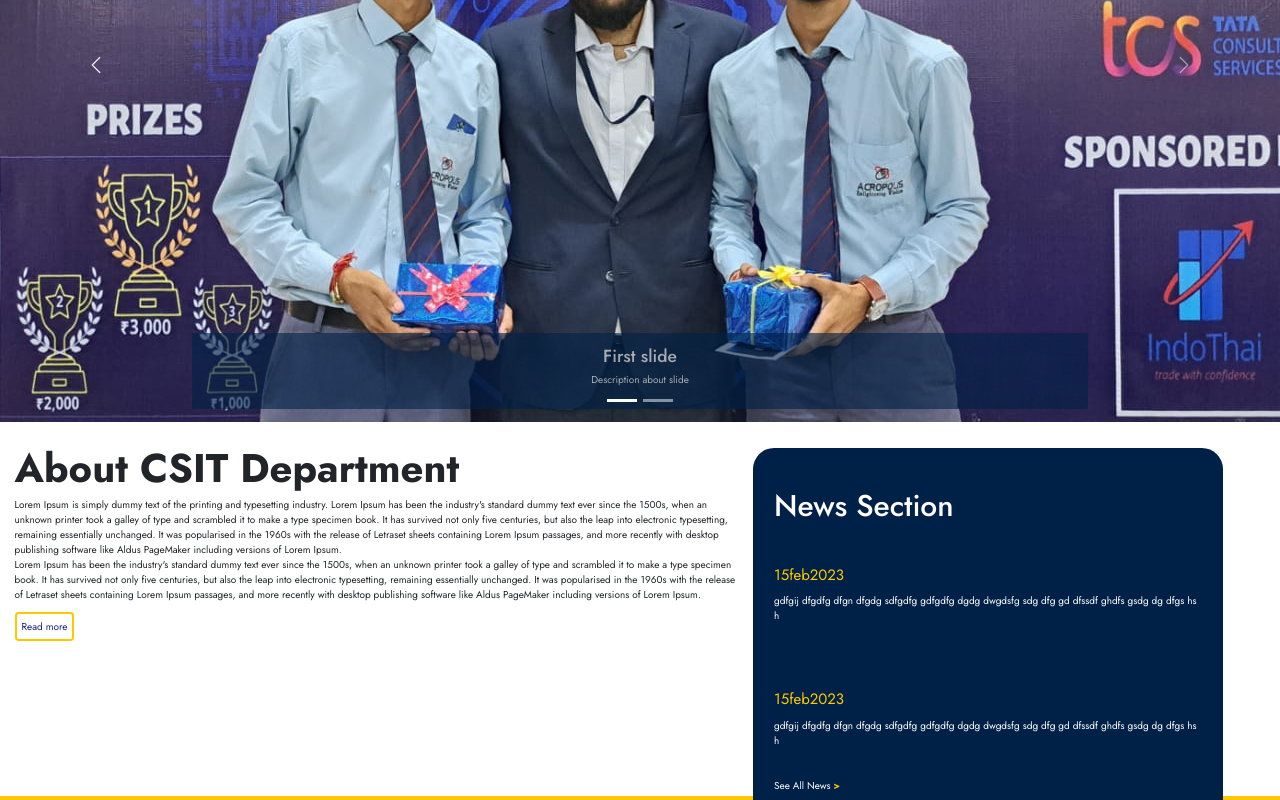
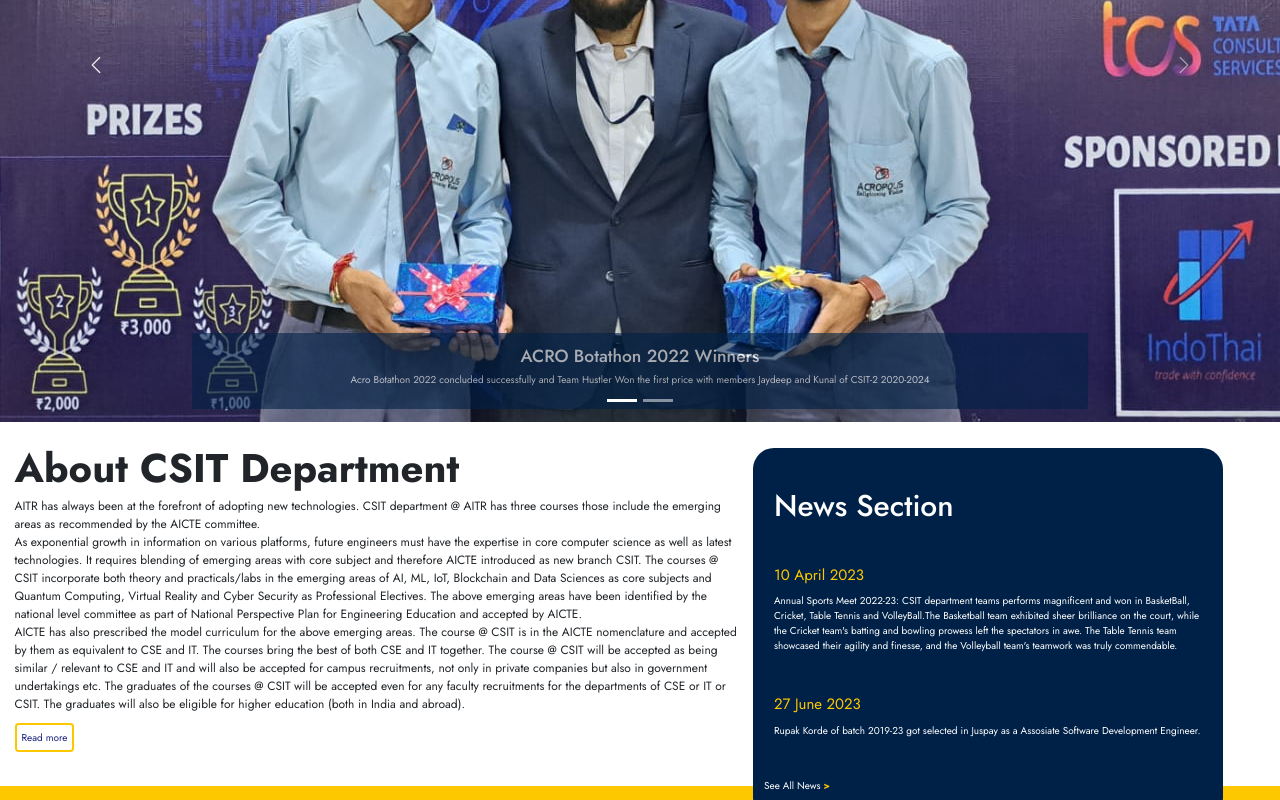
Before and after one commit to himanshu1075/CSIT_Attendance, a React (Create React App) app: page / in a window 1280 px wide. Both pictures are taken after a click on the button 622 px from the left and 1024 px from the top of the page. Shown: the part 624-1424 px from the top of the page. Built offline with nearby package versions, Linux system fonts and the light colour scheme.

Commit message:
handling responvie issues

```diff
--- a/src/Components/About.js
+++ b/src/Components/About.js
@@ -9,16 +9,13 @@ function About() {
             <Row style={{ margin: 7 }} id="home#section2">
                     <Col className="col-sm-7"  >
                         <h2 style={{fontSize:"40px"}}> <strong>About CSIT Department</strong></h2>
-                        <p>Lorem Ipsum is simply dummy text of the printing and typesetting industry. Lorem Ipsum has been the industry's standard dummy text ever since the 1500s, when an unknown printer took a galley of type and scrambled it to make a type specimen book.
+                        <p style={{fontSize:"12px"}}>AITR has always been at the forefront of adopting new technologies. CSIT department @ AITR has three courses those include the emerging areas as recommended by the AICTE committee. <br></br>As exponential growth in information on various platforms, future engineers must have the expertise in core computer science as well as latest technologies. It requires blending of emerging areas with core subject and therefore AICTE introduced as new branch CSIT.
 
-                            It has survived not only five centuries, but also the leap into electronic typesetting, remaining essentially unchanged. It was popularised in the 1960s with the release of Letraset sheets containing Lorem Ipsum passages, and more recently with desktop publishing software like Aldus PageMaker including versions of Lorem Ipsum.
+The courses @ CSIT incorporate both theory and practicals/labs in the emerging areas of AI, ML, IoT, Blockchain and Data Sciences as core subjects and Quantum Computing, Virtual Reality and Cyber Security as Professional Electives. The above emerging areas have been identified by the national level committee as part of National Perspective Plan for Engineering Education and accepted by AICTE. <br></br>AICTE has also prescribed the model curriculum for the above emerging areas.
 
-                            <br />
-                            Lorem Ipsum has been the industry's standard dummy text ever since the 1500s, when an unknown printer took a galley of type and scrambled it to make a type specimen book.
-
-                            It has survived not only five centuries, but also the leap into electronic typesetting, remaining essentially unchanged. It was popularised in the 1960s with the release of Letraset sheets containing Lorem Ipsum passages, and more recently with desktop publishing software like Aldus PageMaker including versions of Lorem Ipsum.
+The course @ CSIT is in the AICTE nomenclature and accepted by them as equivalent to CSE and IT. The courses bring the best of both CSE and IT together. The course @ CSIT will be accepted as being similar / relevant to CSE and IT and will also be accepted for campus recruitments, not only in private companies but also in government undertakings etc. The graduates of the courses @ CSIT will be accepted even for any faculty recruitments for the departments of CSE or IT or CSIT. The graduates will also be eligible for higher education (both in India and abroad).
                         </p>
-                        <AboutUsReadMore className="rounded">Read more</AboutUsReadMore>
+                        <a href="https://aitr.ac.in/computer-science-and-information-technology-csit/" target = "_blank"><AboutUsReadMore className="rounded">Read more</AboutUsReadMore></a>
                     </Col>
                     <Col className="col-sm-5">
                     <Col className="col-sm-1"></Col>
@@ -28,25 +25,29 @@ function About() {
                             <h2 style={{ margin: "14px 10px 40px 10px", fontSize:"30px" }} className="newsHeading">News Section</h2>
 
 
-                            <div className="newsContent">
-                                <div id="news1">
-                                    <p style={{ color: "#FDC800", margin: "40px 10px 7px 10px",fontSize:"15px" }}>15feb2023</p>
+                            <div className="newsContent" >
+                                <a style={{ textDecoration: 'none' }} href = "https://aitr.ac.in/sports-details/" target="_blank"><div id="news1">
+                                    <p className="txtDecoration" style={{ color: "#FDC800", margin: "40px 10px 7px 10px",fontSize:"15px" }}>10 April 2023</p>
 
-                                    <div style={{ margin: "0px 10px 10px 10px" }}>
-                                        <newsSection>gdfgij dfgdfg dfgn dfgdg sdfgdfg gdfgdfg dgdg dwgdsfg sdg dfg gd dfssdf ghdfs gsdg dg dfgs hs h</newsSection>
+                                    <div style={{ margin: "0px 10px 10px 10px", textDecoration: 'none',color: "#fff" }}>
+                                        <newsSection>Annual Sports Meet 2022-23: CSIT department teams performs magnificent and won in BasketBall, Cricket, Table Tennis and VolleyBall.The Basketball team exhibited sheer brilliance on the court, while the Cricket team's batting and bowling prowess left the spectators in awe. The Table Tennis team showcased their agility and finesse, and the Volleyball team's teamwork was truly commendable.
+
+                                        </newsSection>
                                         {/* <br /><StyledButton className="rounded" style={{ padding: "1px 1px 1px 1px", marginTop: "5px" }}>Read more</StyledButton> */}
                                     </div>
-                                </div>
-                                <br />
-                                <div id="news2"></div>
-                                <p style={{ color: "#FDC800", margin: "40px 10px 7px 10px",fontSize:"15px" }}>15feb2023</p>
+                                </div> </a>
 
-                                <div style={{ margin: "0px 10px 10px 10px" }}>
-                                    <newsSection>gdfgij dfgdfg dfgn dfgdg sdfgdfg gdfgdfg dgdg dwgdsfg sdg dfg gd dfssdf ghdfs gsdg dg dfgs hs h</newsSection>
+                                <div id="news2">
+                                <p style={{ color: "#FDC800", margin: "40px 10px 7px 10px",fontSize:"15px" }}>27 June 2023</p>
+
+                                <a >
+                                <div style={{ margin: "0px 10px 10px 10px", textDecoration: 'none',color: "#fff" }}>
+                                    <newsSection>Rupak Korde of batch 2019-23 got selected in Juspay as a Assosiate Software Development Engineer. </newsSection>
                                     {/* <br /><StyledButton className="rounded" style={{ padding: "1px 1px 1px 1px", marginTop: "5px" }}>Read more</StyledButton><br /> */} <br />
-                                    <br /> <br />   <newsSection id="section3">See All News</newsSection><strong style={{ color: "#fdc800" }}> &gt;</strong>
+                                    <br /> <br /></div></a> <a style={{ textDecoration: 'none',color: "#fff" }} href = "https://timesofindia.indiatimes.com/entertainment/events/indore/acropolis-group-celebrates-annual-fest-with-zeal-and-zest/articleshow/74438222.cms" target="_blank"><newsSection id="section3">See All News</newsSection><strong style={{ color: "#fdc800" }}> &gt;</strong></a>
                                     <br /><br />
                                 </div>
+
                             </div>
                         </Col>
 
--- a/src/Components/Footer.js
+++ b/src/Components/Footer.js
@@ -120,7 +120,7 @@ export default function Footer() {
 
       <div className='text-center p-3' style={{ backgroundColor: 'rgba(0, 0, 0, 0.2)' }}>
         &copy; {new Date().getFullYear()} Copyright:{' '}
-        Made By CI-2(2020-2024) Himanshu, Jaydeep and Kunal
+        Made By CI-2(2020-2024) <a href='https://www.linkedin.com/in/himanshu-mishra-bb895a20a/' target='_blank'>Himanshu</a>, <a href='https://www.linkedin.com/in/jaydeepsinghchouhan/' target='_blank'>Jaydeep</a> and <a href='https://www.linkedin.com/in/kunal-pratap-singh-pawar/' target='_blank'>Kunal</a>
       </div>
     </MDBFooter>
   );
--- a/src/Components/Home/Home.css
+++ b/src/Components/Home/Home.css
@@ -123,3 +123,7 @@ newsHeading:hover {
     font-size: 16px;
     padding: 16px 32px;
   } */
+
+  txtDecoration {
+    text-decoration: none;
+  }
--- a/src/Components/ImageCarousel.js
+++ b/src/Components/ImageCarousel.js
@@ -12,11 +12,11 @@ export default function ImageCarousel() {
                     <img
                         className="carousel d-block H"
                         src={botathonWinner}
-                        alt="First slide"
+                        alt="ACRO Botathon 2022 Winners"
                     />
                     <Carousel.Caption className="CarouselBg" style={{ color: "#fdc800,delay(500)" }}>
-                        <h3>First slide</h3>
-                        <p>Description about slide</p>
+                        <h3>ACRO Botathon 2022 Winners</h3>
+                        <p>Acro Botathon 2022 concluded successfully and Team Hustler Won the first price with members Jaydeep and Kunal of CSIT-2 2020-2024</p>
                     </Carousel.Caption>
                 </Carousel.Item>
 
@@ -24,12 +24,12 @@ export default function ImageCarousel() {
                     <img
                         className="carousel d-block "
                         src={iotCompetitionWinner}
-                        alt="Third slide"
+                        alt="IoT Competetion Participants"
                     />
 
                     <Carousel.Caption className="CarouselBg">
-                        <h3>Second slide</h3>
-                        <p>Description about slide</p>
+                        <h3>IoT Competetion held by IT Department</h3>
+                        <p>Students from CSIT participated in the IoT competetion held by IT department and the first runners up is Team Hustlers with Jaydeep and Kunal.</p>
                     </Carousel.Caption>
                 </Carousel.Item>
 
--- a/src/services/Helper.js
+++ b/src/services/Helper.js
@@ -1,2 +1,2 @@
-export const BASE_URL = "http://localhost:5500"
+export const BASE_URL = "https://department-backend.onrender.com"
 // It is the base url which help us to connect to our database(server site).
```
